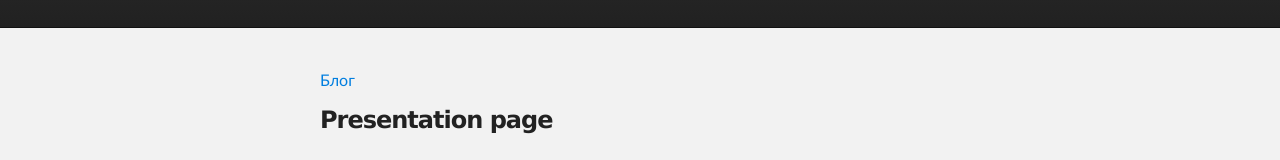
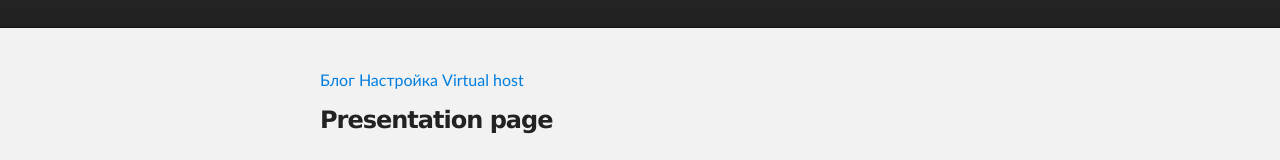
Before and after one commit to likeclever1/likeclever1.github.io, a plain HTML site: page index.html in a window 1280 px wide. Shown: the part 182-342 px from the top of the page. Drawn offline with Linux system fonts and the light colour scheme.

Commit message:
add link
add link

```diff
--- a/index.html
+++ b/index.html
@@ -28,6 +28,7 @@
     <div id="main_content_wrap" class="outer">
       <section id="main_content" class="inner">
       <a href="http://yuriyberesovskiy.blogspot.com/">Блог</a>
+      <a href="http://goodigy.ru/virtualnye_hosty_lamp_ubuntu">Настройка Virtual host</a>
         <h3>
 <a id="presentation-page" class="anchor" href="#presentation-page" aria-hidden="true"><span class="octicon octicon-link"></span></a>Presentation page</h3>
       </section>
```
